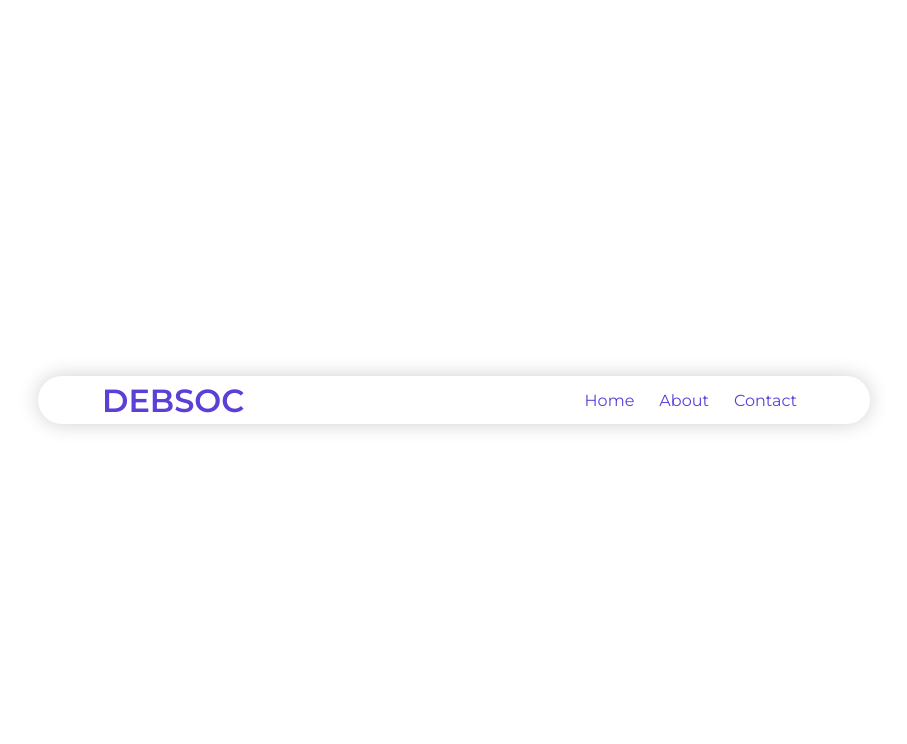
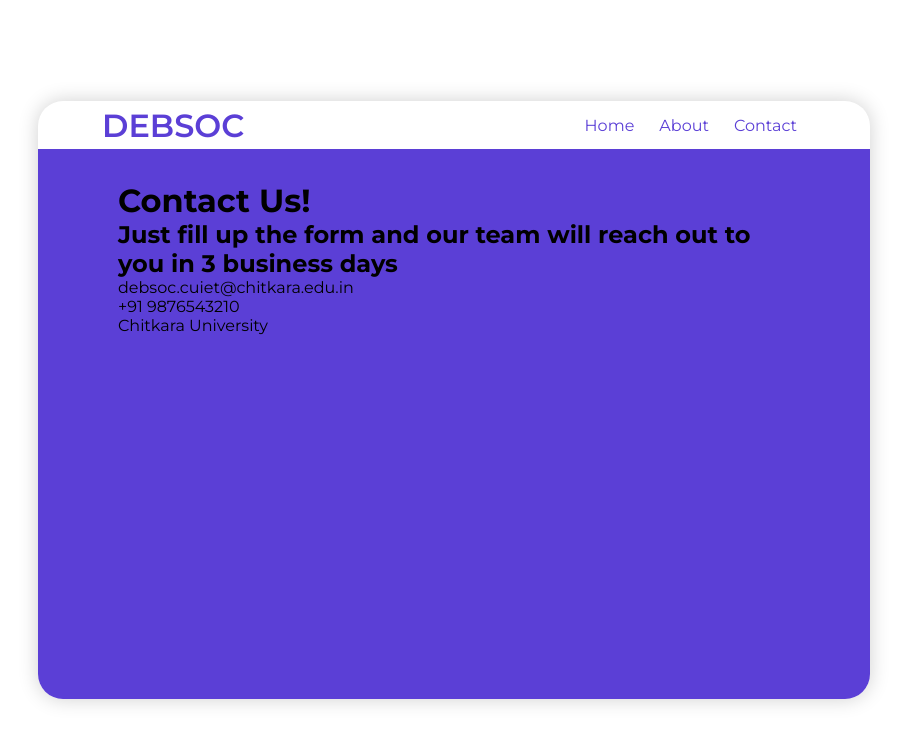
Before and after one commit to abhi-cyber/DEBSOC-Website, a plain HTML site: page contact.html in a window 1280 px wide. Shown: the whole page, without its empty margins (186-1093 px from the left). Drawn offline with Linux system fonts and the light colour scheme.

Commit message:
Contact Us Card

```diff
--- a/CSS/main.css
+++ b/CSS/main.css
@@ -23,6 +23,9 @@ a{
     flex-direction: column;
     overflow: hidden;
 }
+
+/*----------------NAV---------------*/
+
 #nav{
     width: 100%;
     height: 6vh;
@@ -48,3 +51,28 @@ a{
     justify-content: space-evenly;
     padding: 0 3rem 0 0;
 }
+/*----------------Main Card---------------*/
+.contact__card{
+    height: 550px;
+    width: 100%;
+    background-color: #5b3fd6;
+    display: flex;
+    flex-direction: column;
+}
+
+.sections{
+    padding: 2rem 3rem;
+    display: flex;
+    flex-direction: row;
+    box-sizing: border-box;
+}
+
+.section__contact{
+    flex: 1;
+    flex-direction: column;
+    padding: 0 2rem;
+    display: flex;
+    border-radius: 25px;
+    box-sizing: border-box;
+    font-family: 'Montserrat';
+}
--- a/contact.html
+++ b/contact.html
@@ -9,6 +9,7 @@
 </head>
 <body>
     <main id="contact__container">
+        <!-------------------------------------- NAVBAR ---------------------------------->
         <nav id="nav">
             <a href="#" class="title">DEBSOC</a>
             <div class="navlinks">
@@ -16,6 +17,40 @@
                 <a href="#">About</a>
                 <a href="#">Contact</a>
             </div>
-    </nav>
+        </nav>
+        <!-------------------------------------- Main Card ---------------------------------->
+        <div class="contact__card">
+            <div class="sections">
+                <div class="section__contact">
+                    <h1>Contact Us!</h1>
+                    <h2>Just fill up the form and our team will reach out to you in 3 business days</h2>
+                    <div class="contact">
+                        <div class="options">
+                            <i class="fa fa-envelope"></i>
+                            <a target = "_blank" href="mailto:debsoc.cuiet@chitkara.edu.in">debsoc.cuiet@chitkara.edu.in</a>
+                        </div>
+                        <div class="options">
+                            <i class="fa fa-phone"></i> +91 9876543210
+                        </div>
+                        <div class="options">
+                            <i class="fa fa-location-arrow"></i> Chitkara University
+                        </div>
+                    </div>
+                    <div class="socials">
+                        <div class="facebook">
+                            <a href = "https://www.facebook.com/chitkaradebsoc"><i class="fab fa-facebook"></i></a>
+                        </div>
+                        <div class="instagram">
+                            <a href = "https://www.instagram.com/debsoc_chitkara/"><i class="fab fa-instagram"></i></a>
+                        </div>
+                        <div class="twitter">
+                            <a href = "https://twitter.com/ChitkaraU"><i class="fab fa-twitter"></i></a>
+                        </div>
+                    </div>
+                </div>
+
+            </div>
+        </div>
+    </main>
 </body>
 </html>
```
